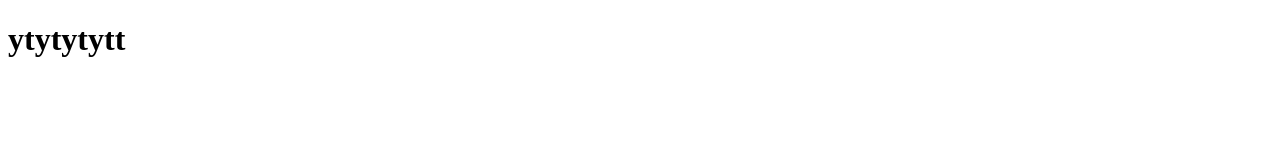
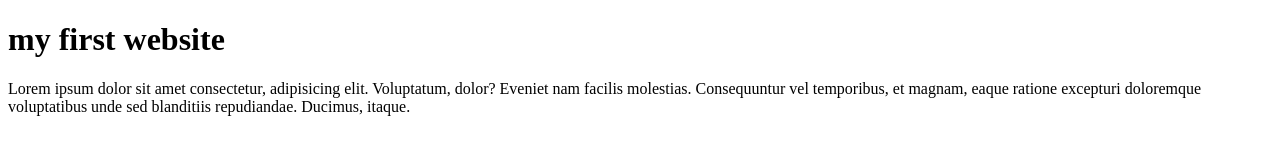
Before and after one commit to prodesignmax18/My-first-website, a plain HTML site: page index.html in a window 1280 px wide. Drawn offline with Linux system fonts and the light colour scheme.

Commit message:
added header and para

```diff
--- a/index.html
+++ b/index.html
@@ -7,6 +7,7 @@
     <title>Document</title>
 </head>
 <body>
-    <h1>ytytytytt</h1>
+    <h1>my first website</h1>
+    <P>Lorem ipsum dolor sit amet consectetur, adipisicing elit. Voluptatum, dolor? Eveniet nam facilis molestias. Consequuntur vel temporibus, et magnam, eaque ratione excepturi doloremque voluptatibus unde sed blanditiis repudiandae. Ducimus, itaque.</P>
 </body>
 </html>
```
